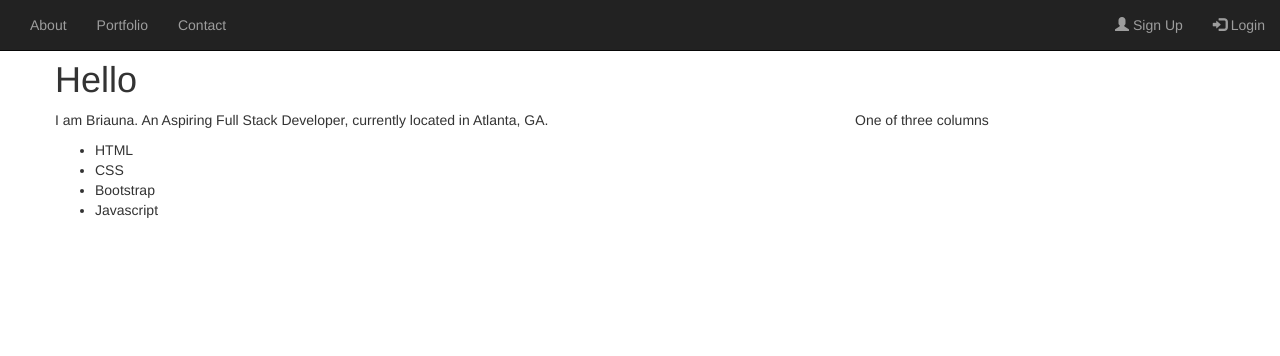
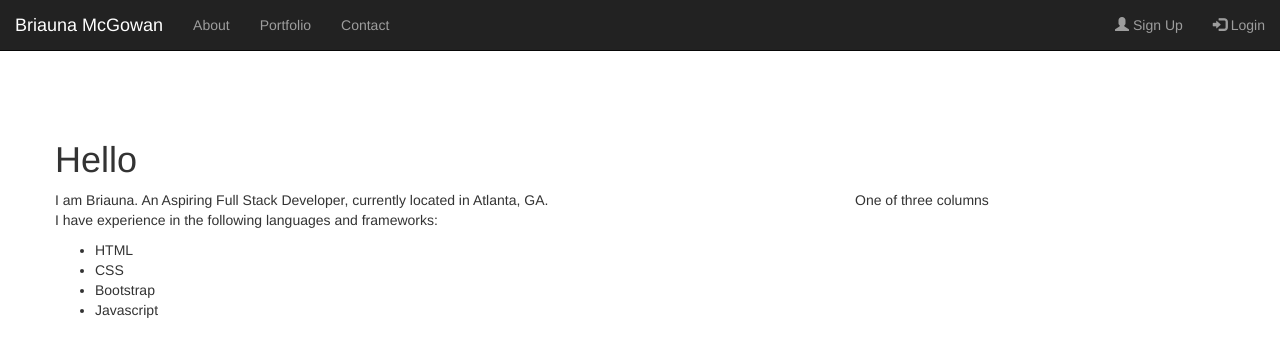
Before and after one commit to briaunamcgowan/First.Portfolio, a plain HTML site: page index.html in a window 1280 px wide. Drawn offline with nearby package versions, Linux system fonts and the light colour scheme.

Commit message:
fixing container

```diff
--- a/index.html
+++ b/index.html
@@ -15,7 +15,7 @@
     <nav class="navbar navbar-fixed-top navbar-inverse">
         <div class="container-fluid">
           <div class="navbar-header">
-
+            <a class="navbar-brand" href="index.html">Briauna McGowan</a>
           </div>
           <ul class="nav navbar-nav">
             <li><a href="index.html">About</a></li>
@@ -30,9 +30,8 @@
       </nav>
     <div id="hero">
    </header>
-</header>
-<br>
-<br>
+
+
 <body>
     <div class="container">
         <div class="row">
@@ -40,7 +39,7 @@
         <div class="row">
           <div class="col-sm-8">
             <p>I am Briauna. An Aspiring Full Stack Developer, currently located in Atlanta, GA. <br>
-
+            I have experience in the following languages and frameworks:
             <ul>
                 <li>HTML</li>
                 <li>CSS</li>
--- a/styles.css
+++ b/styles.css
@@ -9,3 +9,7 @@
 /*HEADER*/
 
 /*NAVBAR*/
+
+
+/*CONTAINER - HP*/
+.container {padding-top: 120px;}
```
